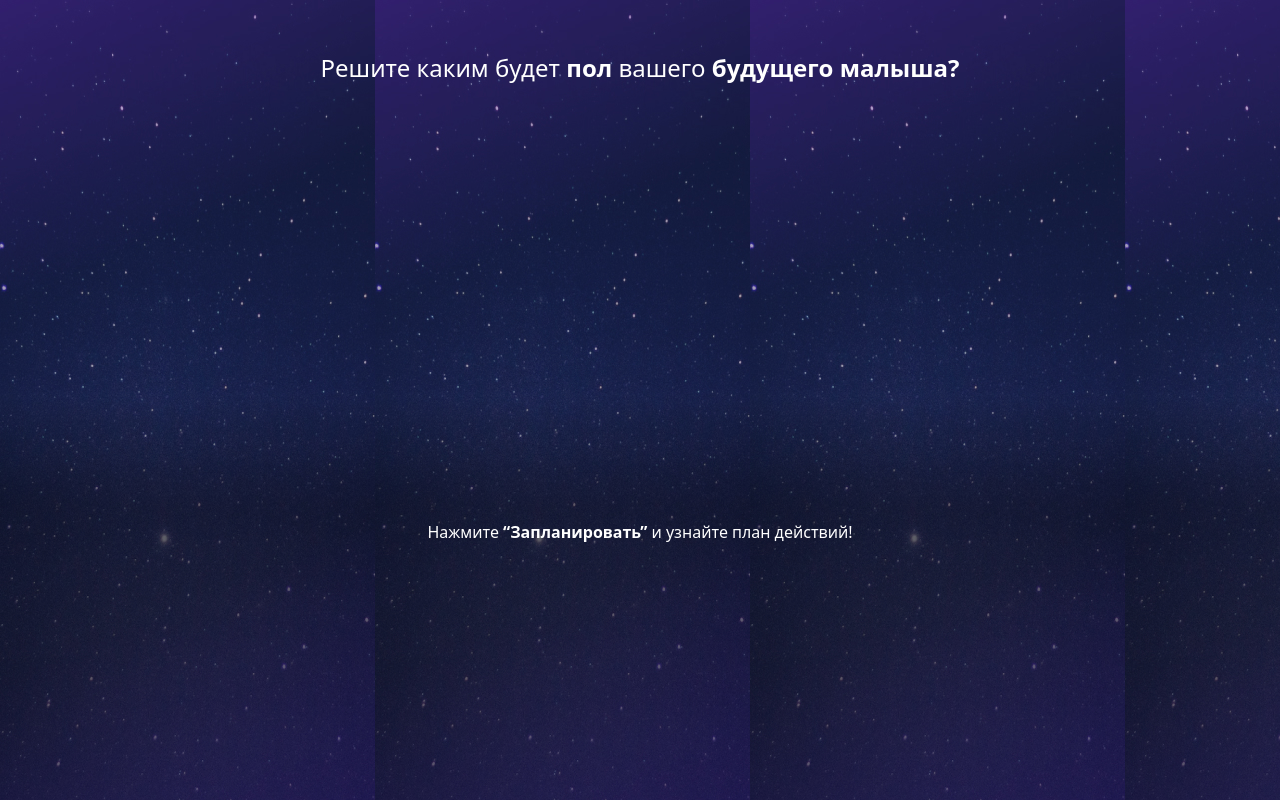
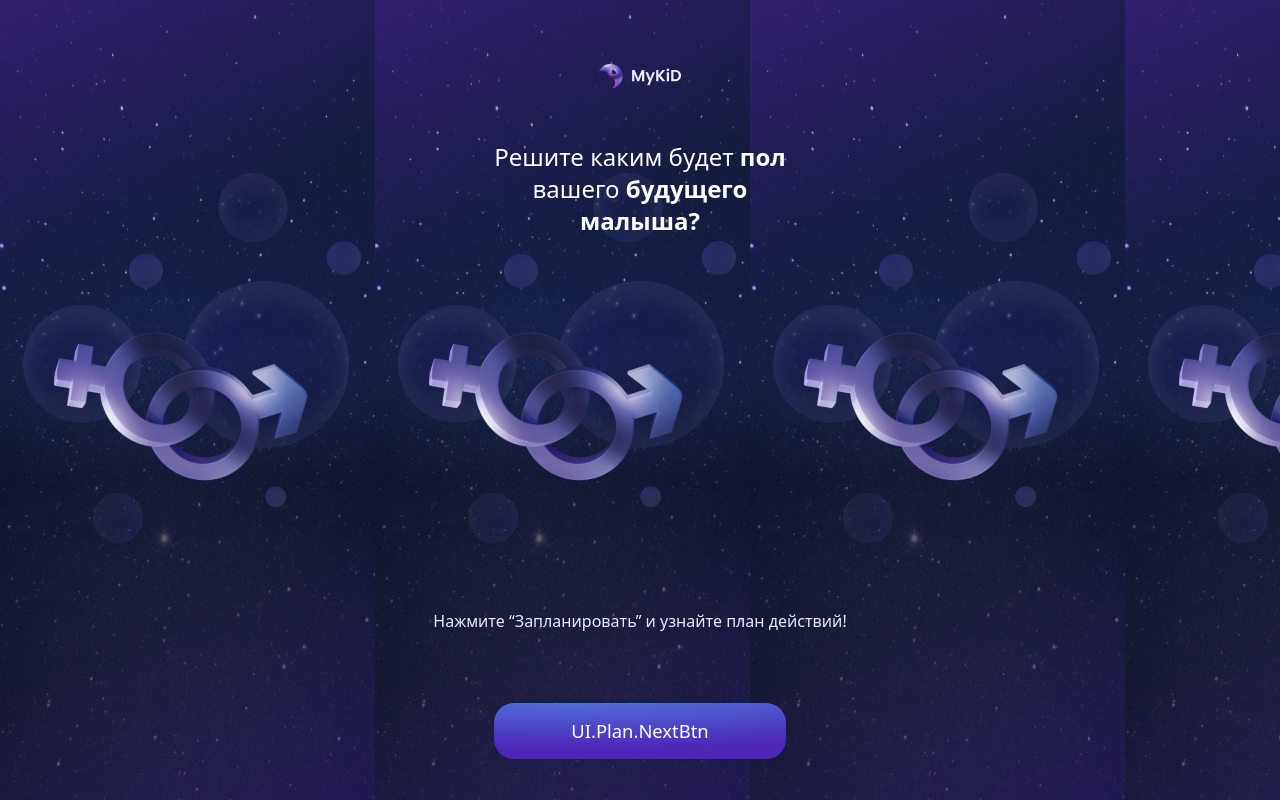
Before and after one commit to KIWIbird717/my-kids, a Next.js app: page /en/plan in a window 1280 px wide. Built offline with nearby package versions, Linux system fonts and the light colour scheme.

Commit message:
added plan page

```diff
--- a/app/[locale]/plan/page.tsx
+++ b/app/[locale]/plan/page.tsx
@@ -4,7 +4,7 @@ import React from "react";
 
 export default function page() {
   return (
-    <main className={cn("min-w-screen flex min-h-screen flex-col items-center", "startBg")}>
+    <main className={cn("min-w-screen flex min-h-screen flex-col items-center", "planBg")}>
       <Plan />
     </main>
   );
--- a/entities/Plan.tsx
+++ b/entities/Plan.tsx
@@ -1,20 +1,21 @@
+import MoonLogo from "@/shared/ui/MoonLogo";
+import PlanNextBtn from "@/shared/ui/plan/PlanNextBtn";
 import React from "react";
 
-export default function CarouselPlan() {
+export default function Plan() {
   return (
-    <div className="mt-[3.25rem] flex flex-col items-center">
-      <p className="h-[5.3125rem] text-center text-[1.5rem] font-normal leading-[2rem] text-white">
+    <div className="mt-[4rem] flex flex-col items-center">
+      <MoonLogo />
+      <p className="mt-[3.25rem] h-[5.3125rem] w-[319px] text-center text-[1.5rem] font-normal leading-[2rem] text-white">
         <span>Решите каким будет </span>
         <span className="font-bold">пол </span>
         <span>вашего </span>
         <span className="font-bold">будущего малыша?</span>
       </p>
-
-      <p className="mt-[23.875rem] h-[3.5625rem] text-center text-[1rem] font-normal leading-[1.625rem] text-white">
-        <span>Нажмите </span>
-        <span className="font-bold">“Запланировать” </span>
-        <span>и узнайте план действий!</span>
+      <p className="mt-[23.875rem] h-[3.5625rem] text-center text-[1rem] font-normal leading-[1.625rem] text-textSemiWhite">
+        <span>Нажмите “Запланировать” и узнайте план действий!</span>
       </p>
+      <PlanNextBtn />
     </div>
   );
 }
--- a/public/localization/ru.json
+++ b/public/localization/ru.json
@@ -47,6 +47,9 @@
     "Tips": {
       "NextBtn": "Продолжить"
     },
+    "Plan": {
+      "NextBtn": "Начать расчёт"
+    },
     "StartBtn": {
       "text": "Начать"
     },
--- a/public/styles/globals.scss
+++ b/public/styles/globals.scss
@@ -24,6 +24,10 @@
   background-image: url("../tipsbg.jpg");
 }
 
+.planBg {
+  background-image: url("../planbg.jpg");
+}
+
 .btnGrad {
   background-image: radial-gradient(
     284.32% 169.61% at 27.12% -21.74%,
--- a/shared/ui/StartBtn.tsx
+++ b/shared/ui/StartBtn.tsx
@@ -9,7 +9,7 @@ export default function StartBtn() {
     <Link
       href={`/${locale}/intro`}
       className={cn(
-        "items-cente flex w-full justify-center rounded-[1.25rem] bg-btn px-[3rem] py-[0.9375rem] text-[1.15rem] font-normal leading-[1.625rem] text-white",
+        "flex w-full items-center justify-center rounded-[1.25rem] bg-btn px-[3rem] py-[0.9375rem] text-[1.15rem] font-normal leading-[1.625rem] text-white",
         "btnGrad",
       )}
     >
--- /dev/null
+++ b/shared/ui/plan/PlanNextBtn.tsx
@@ -0,0 +1,19 @@
+import { useLocale, useTranslations } from "next-intl";
+import Link from "next/link";
+import { cn } from "@/shared/lib/utils/cn";
+
+export default function PlanNextBtn() {
+  const locale = useLocale();
+  const t = useTranslations("UI.Plan");
+  return (
+    <Link
+      href={`/${locale}/toggle`}
+      className={cn(
+        "mt-[38px] flex w-full max-w-[18.25rem] items-center justify-center rounded-[1.25rem] bg-btn px-[3rem] py-[0.9375rem] text-[1.15rem] font-normal leading-[1.625rem] text-white",
+        "btnGrad",
+      )}
+    >
+      {t("NextBtn")}
+    </Link>
+  );
+}
```
Also changed, not shown: pages/TipsPage.tsx (deleted, +0 -13 lines), public/planbg.jpg (added).
